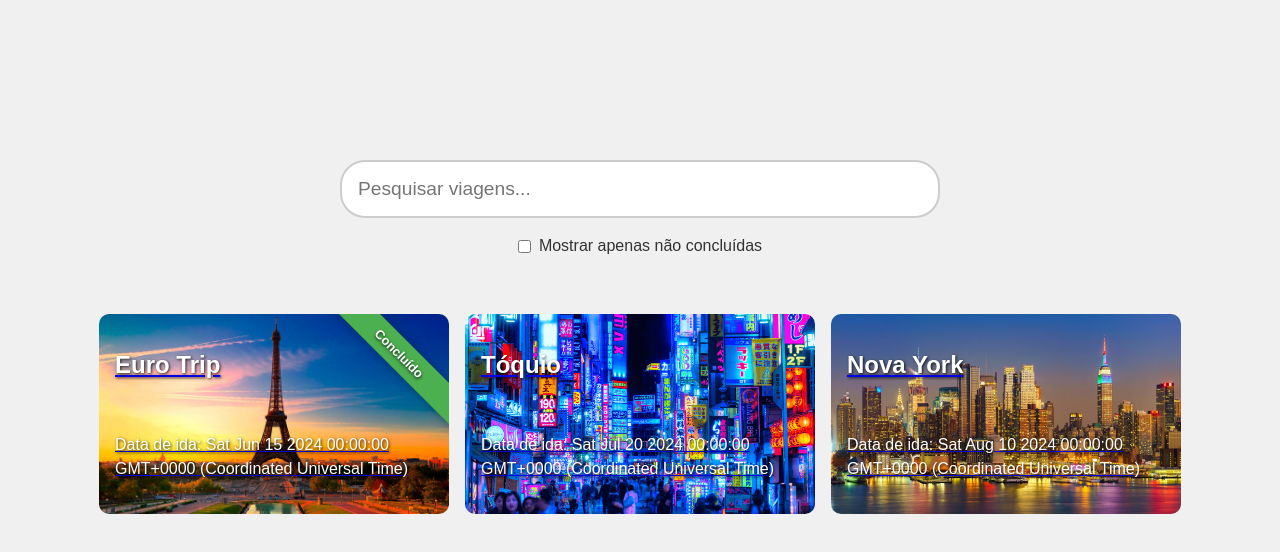
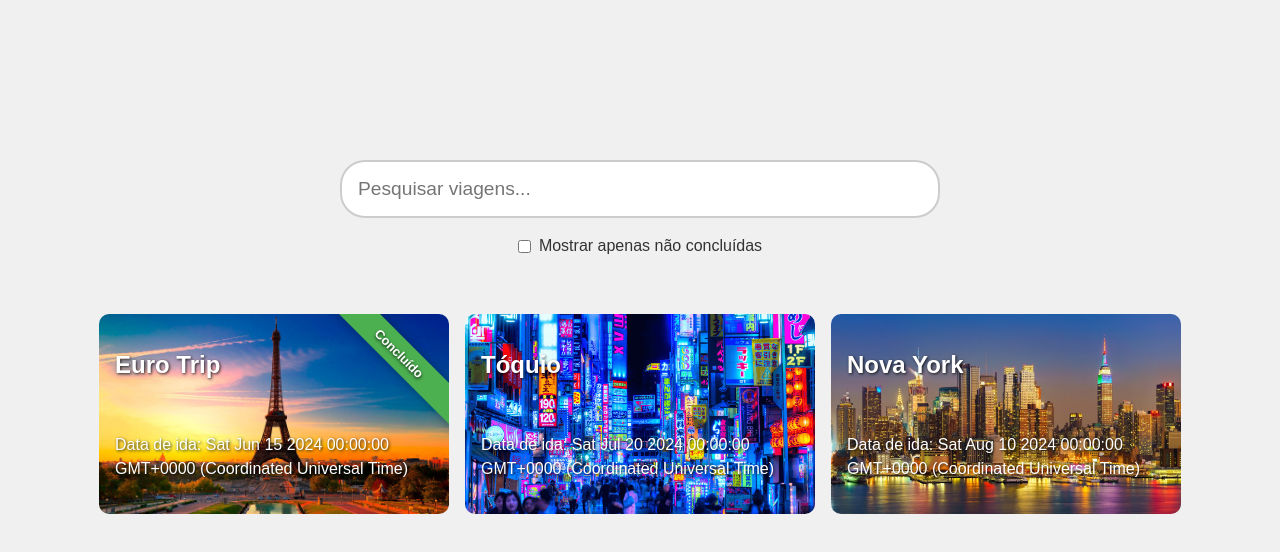
Before and after one commit to EduardoRenz/travel-master, a SvelteKit app: page / in a window 1280 px wide. Shown: the top 552 px of the page. Built offline with nearby package versions, Linux system fonts and the light colour scheme.

Commit message:
removed a underline

```diff
--- a/src/global.css
+++ b/src/global.css
@@ -44,6 +44,10 @@
   --transition-default: all 0.3s
 }
 
+a {
+  text-decoration: none;
+}
+
 /* Estilos globais básicos */
 body {
   font-family: var(--font-family-primary);
```
